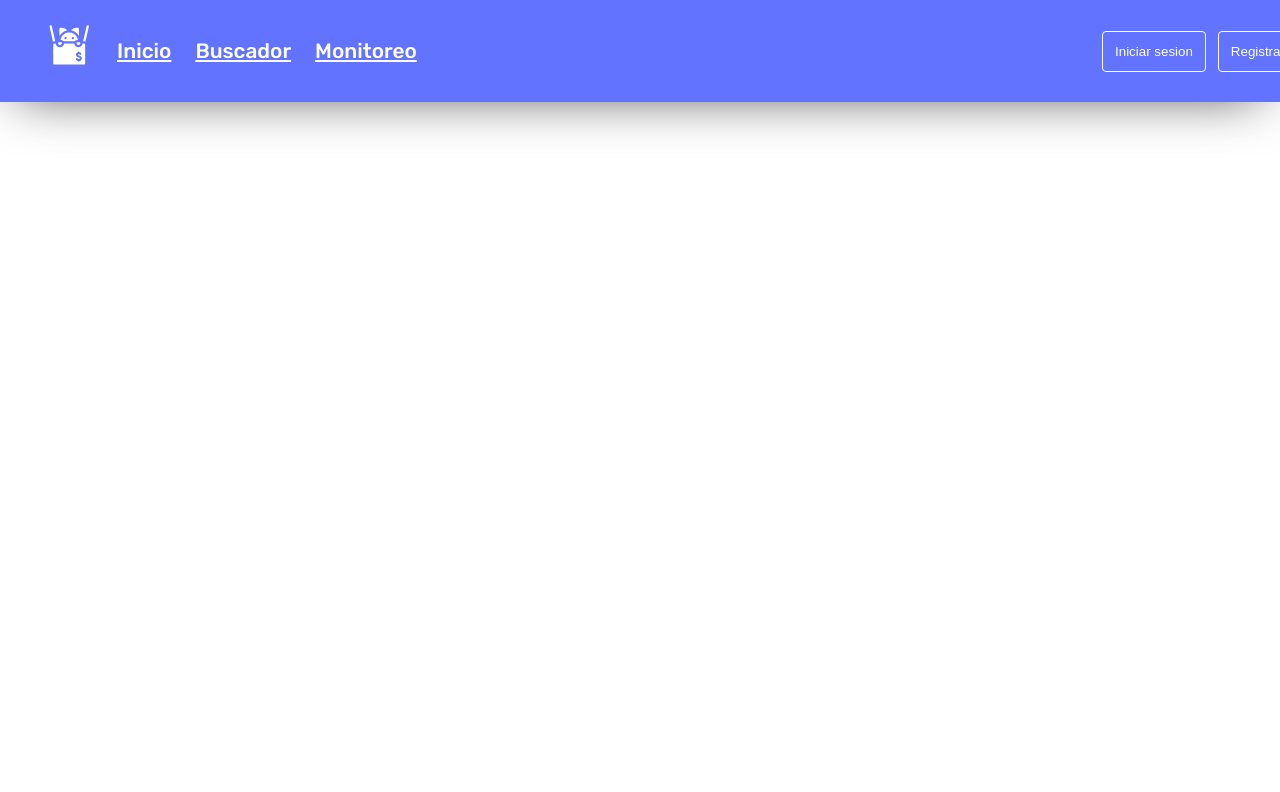
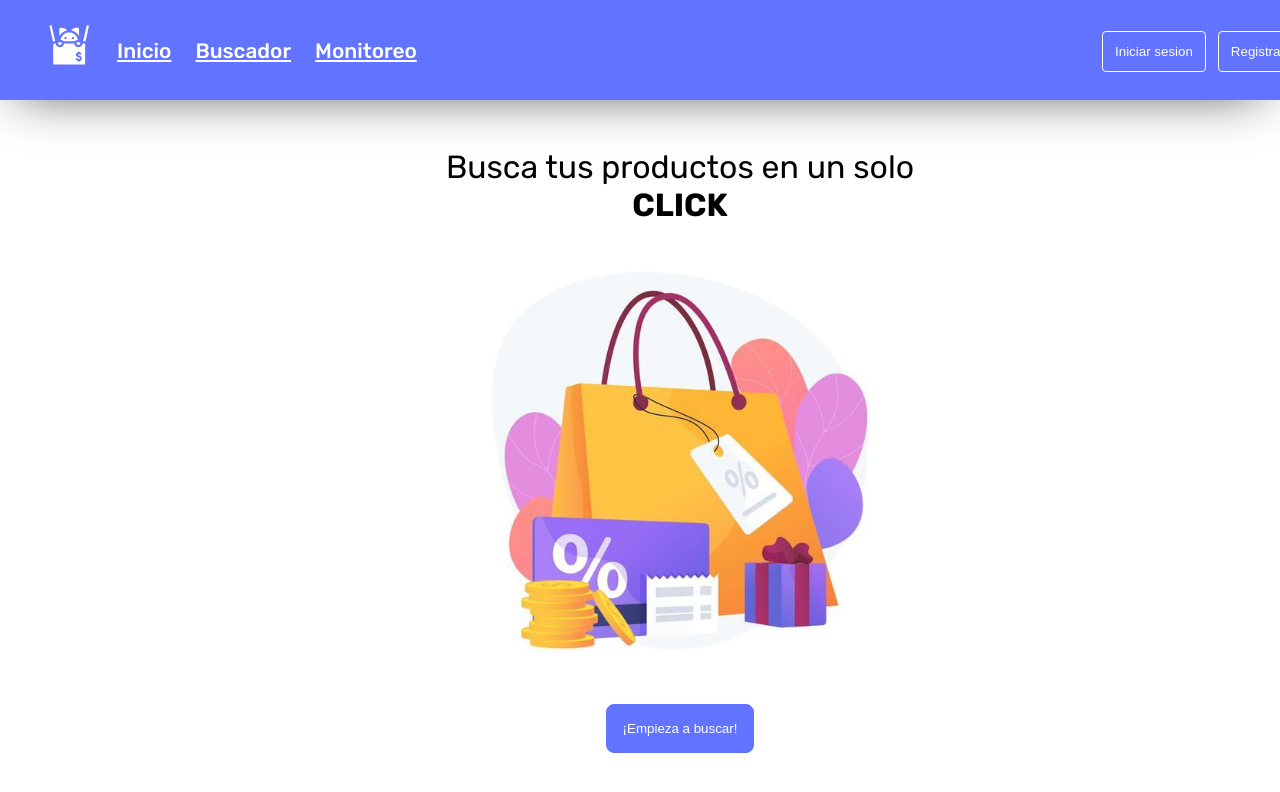
Before and after one commit to JesugG17/price-prowler-web, a React (Vite) app: page / in a window 1280 px wide. Shown: the top 792 px of the page. Built offline with nearby package versions, Linux system fonts and the light colour scheme.

Commit message:
Renew landing page

```diff
--- a/package.json
+++ b/package.json
@@ -12,6 +12,7 @@
   },
   "dependencies": {
     "axios": "^1.6.7",
+    "classnames": "^2.5.1",
     "react": "^18.2.0",
     "react-dom": "^18.2.0",
     "react-router": "6",
--- a/src/global.scss
+++ b/src/global.scss
@@ -1,13 +1,13 @@
 @import url('https://fonts.googleapis.com/css2?family=Rubik:ital,wght@0,300..900;1,300..900&display=swap');
 
-//Colors
+// Colors
 $black: #1f1f1f;
 $light-blue: #6173ff;
 $dark-grayish-blue: #4c545d;
 $white: #fff;
 $text-xl: 2rem;
 
-//lengths
+// Lengths
 $lengt-sm1: 0.25rem;
 $lengt-sm2: 0.5rem;
 $lengt-sm3: 0.75rem;
@@ -18,8 +18,11 @@ $lengt-lg1: 2rem;
 $lengt-lg2: 3rem;
 $lengt-lg3: 4rem;
 
-// shadows
+// Shadows
 $container-shadow: -1px 11px 53px -19px rgb(0 0 0 / 75%);
+
+// Constants
+$header-height: 100px;
 
 * {
   box-sizing: border-box;
--- a/src/modules/price-prowler/pages/HomePage/HomePage.scss
+++ b/src/modules/price-prowler/pages/HomePage/HomePage.scss
@@ -6,54 +6,78 @@
   flex-direction: column;
   align-items: center;
   justify-content: center;
-  height: 80vh;
-  width: 100vw;
+  height: calc(100vh - $header-height);
+}
 
-  p {
-    color: lighten($color: $black, $amount: 10);
-    font-size: $text-xl;
-    text-align: center;
-  }
+img {
+  width: 30rem;
+}
 
-  img {
-    width: 10rem;
-  }
+.main-paragraph {
+  font-size: 2rem;
+  text-align: center;
+}
 
-  a {
-    background-color: $light-blue;
-    color: $white;
-    border-radius: 2rem;
-    padding: $lengt-sm2 $lengt-lg1;
-    box-shadow: 0px 0.25rem 0.25rem lighten($light-blue, 20);
+.start-button {
+  padding: 1rem;
+  background-color: $light-blue;
+  color: $white;
+  border-radius: $lengt-sm2;
+  border: 1px solid $light-blue;
+  transition: 0.3s color ease-in-out;
+  cursor: pointer;
 
-    transition: opacity 200ms linear;
-    &:hover {
-      opacity: 90%;
-    }
+  &:hover {
+    background-color: $white;
+    color: $light-blue;
   }
 }
 
-//'bg-slate-200 w-40 h-40 -z-10 opacity-30 rounded-full absolute -top-12 -right-12
-@mixin bg-circle($top: auto, $right: auto, $bottom: auto, $left: auto) {
-  background-color: #e2e8f0;
-  border: 1px solid darken($color: #e2e8f0, $amount: 20);
-  border-radius: 50%;
-  height: 10rem;
-  opacity: 30%;
-  width: 10rem;
+//   p {
+//     color: lighten($color: $black, $amount: 10);
+//     font-size: $text-xl;
+//     text-align: center;
+//   }
 
-  position: absolute;
-  top: $top;
-  right: $right;
-  bottom: $bottom;
-  left: $left;
-  z-index: -10;
-}
+//   img {
+//     width: 10rem;
+//   }
 
-.bg-circle-top {
-  @include bg-circle(-3rem, -3rem);
-}
-.bg-circle-bottom {
-  @include bg-circle(null, null, -3rem, -2rem);
-}
+//   a {
+//     background-color: $light-blue;
+//     color: $white;
+//     border-radius: 2rem;
+//     padding: $lengt-sm2 $lengt-lg1;
+//     box-shadow: 0px 0.25rem 0.25rem lighten($light-blue, 20);
+
+//     transition: opacity 200ms linear;
+//     &:hover {
+//       opacity: 90%;
+//     }
+//   }
+// }
+
+// //'bg-slate-200 w-40 h-40 -z-10 opacity-30 rounded-full absolute -top-12 -right-12
+// @mixin bg-circle($top: auto, $right: auto, $bottom: auto, $left: auto) {
+//   background-color: #e2e8f0;
+//   border: 1px solid darken($color: #e2e8f0, $amount: 20);
+//   border-radius: 50%;
+//   height: 10rem;
+//   opacity: 30%;
+//   width: 10rem;
+
+//   position: absolute;
+//   top: $top;
+//   right: $right;
+//   bottom: $bottom;
+//   left: $left;
+//   z-index: -10;
+// }
+
+// .bg-circle-top {
+//   @include bg-circle(-3rem, -3rem);
+// }
+// .bg-circle-bottom {
+//   @include bg-circle(null, null, -3rem, -2rem);
+// }
 //'bg-slate-200 w-40 h-40 opacity-30 rounded-full absolute -bottom-12 -left-12
--- a/src/modules/price-prowler/pages/HomePage/HomePage.tsx
+++ b/src/modules/price-prowler/pages/HomePage/HomePage.tsx
@@ -1,5 +1,18 @@
+import { Container } from '@/modules/ui/components/Container/Container';
+
 import './HomePage.scss';
 
 export const HomePage = () => {
-  return <section></section>;
+  return (
+    <section className='container-homepage'>
+      <Container flexColumn centerCross>
+        <p className='main-paragraph'>
+          Busca tus productos en un solo <br />
+          <strong>CLICK</strong>
+        </p>
+        <img src='/img/homepage.jpg' />
+        <button className='start-button'>¡Empieza a buscar!</button>
+      </Container>
+    </section>
+  );
 };
--- a/src/modules/ui/components/Header/Header.scss
+++ b/src/modules/ui/components/Header/Header.scss
@@ -6,6 +6,7 @@ header {
     size: 1.3rem;
     weight: 500;
   }
+  height: $header-height;
   box-shadow: $container-shadow;
 }
 
@@ -14,7 +15,6 @@ nav {
   justify-content: space-between;
   align-items: center;
   padding: $lengt-md3 $lengt-lg2;
-}
 
   ul {
     display: flex;
@@ -26,6 +26,7 @@ ul {
   img {
     width: 45px;
     filter: invert(1);
+  }
 }
 
 a {
--- a/src/modules/ui/components/Header/Header.tsx
+++ b/src/modules/ui/components/Header/Header.tsx
@@ -21,7 +21,6 @@ export const Header = () => {
               <Link to='/tracking'>Monitoreo</Link>
             </li>
           </ul>
-          {/* <img onClick={toggleMobileMenu} className='md:hidden' src='/img/menu-icon.png' alt='' /> */}
           <div className='auth-buttons-container'>
             <button>Iniciar sesion</button>
             <button>Registrarse</button>
```
Lines whose indentation alone changed are shown as unchanged.
